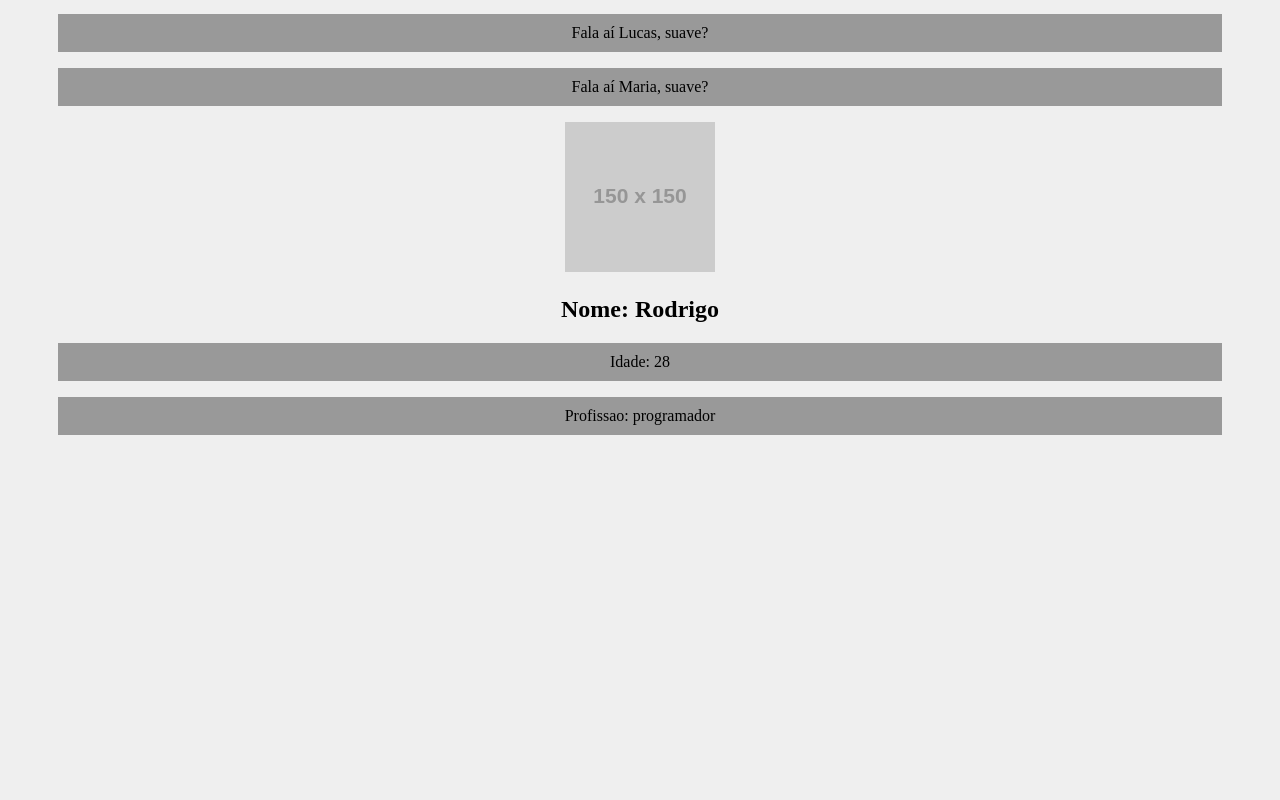
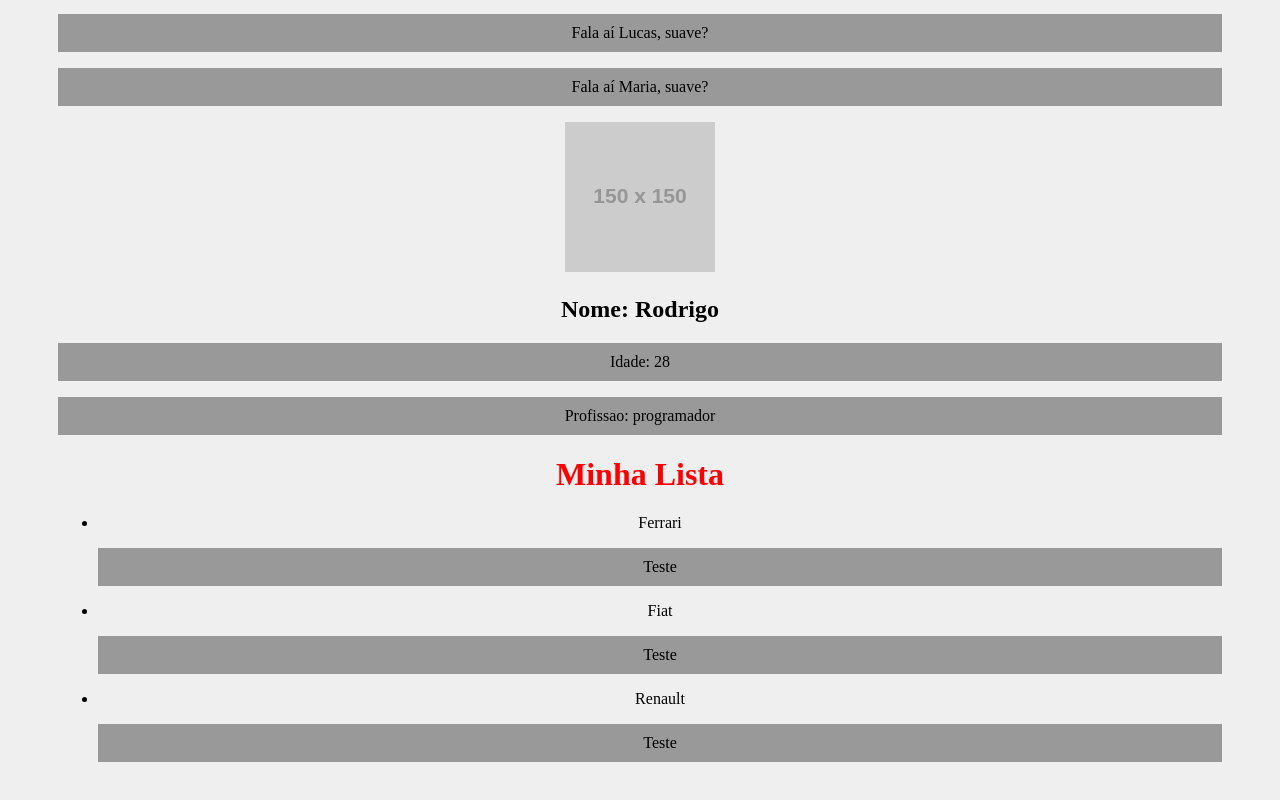
Before and after one commit to jordanaalvesc1/React-Course, a React (Create React App) app: page / in a window 1280 px wide. Shown: the part 434-1234 px from the top of the page. Before the commit the page ends 943 px from the top, so only its background shows below. Built offline with nearby package versions, Linux system fonts and the light colour scheme.

Commit message:
Using React Fragments

```diff
--- a/src/App.js
+++ b/src/App.js
@@ -1,8 +1,9 @@
 import './App.css';
 import HellWorld from './components/HelloWorld';
 import SayMyName from './components/SayMyName'
-import Pessoa from './components/Pessoa';
+import Pessoa from './components/Pessoa'
 import Frase from './components/Frase'
+import List from './components/List';
 
 function App() {
   const nome = 'Maria'
@@ -17,6 +18,7 @@ function App() {
       <SayMyName nome={nome}/>
       <Pessoa nome= "Rodrigo" idade="28" profissao= "programador" foto="https:/via.placeholder.com/150"
       />
+      <List />
     </div>
   )
 }
--- /dev/null
+++ b/src/components/Item.js
@@ -0,0 +1,10 @@
+function Item(props) {
+    return(
+        <>
+        <li>{props.marca}</li>
+        <p>Teste</p>
+        </>
+    )
+}
+
+export default Item
--- /dev/null
+++ b/src/components/List.js
@@ -0,0 +1,16 @@
+import Item from './Item'
+
+function List(){
+    return(
+         <>
+            <h1>Minha Lista</h1>
+            <ul>
+                <Item marca= "Ferrari"/>
+                <Item marca = "Fiat" />
+                <Item marca = "Renault" />
+            </ul>
+         </>
+    )
+}
+
+export default List
--- a/src/index.css
+++ b/src/index.css
@@ -1,5 +1,6 @@
 body {
   padding: 50px;
+  padding-bottom: 500px;
   background-color: #efefef;
 }
 
```
